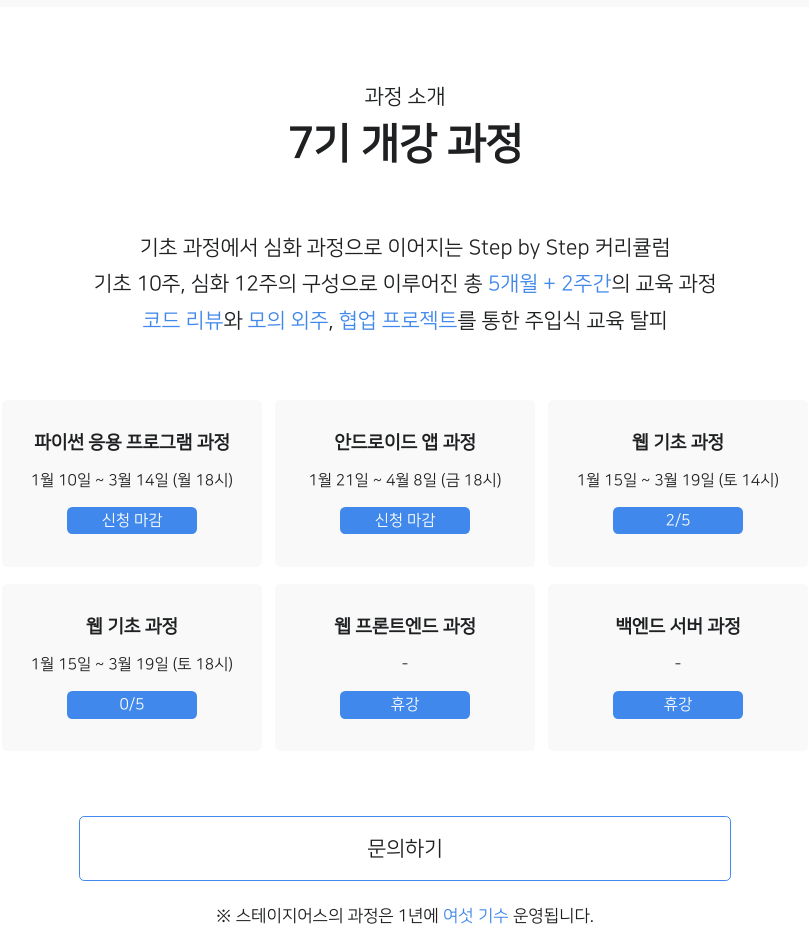
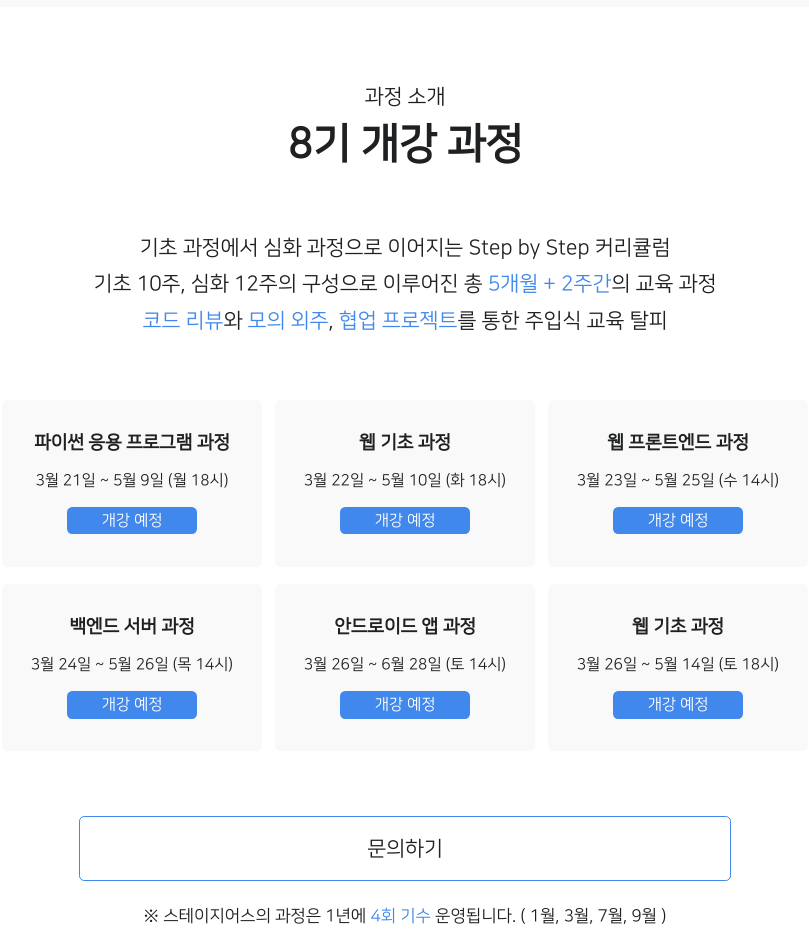
Before and after one commit to Stageus/stageus-website, a website: page index.html in a window 1280 px wide. Shown: the part 1680-2609 px from the top of the page, without its empty margins (235-1044 px from the left). Drawn offline with Linux system fonts and the light colour scheme.

```diff
--- a/index.html
+++ b/index.html
@@ -96,7 +96,7 @@
         <!-- section lecture -->
         <section class="contents white_background">
             <h2 class="content_subtitle">과정 소개</h2>
-            <h1 class="content_title">7기 개강 과정</h1>
+            <h1 id="lecture_generation" class="content_title"></h1>
             <div class="content_explain">
                 <p class="content_value">기초 과정에서 심화 과정으로 이어지는 Step by Step 커리큘럼</p>
                 <p class="content_value">기초 10주, 심화 12주의 구성으로 이루어진 총 <span>5개월 + 2주간</span>의 교육 과정</p>
@@ -140,7 +140,7 @@
                 <a id="lecture_button" href="https://open.kakao.com/o/sFu0jAwd">문의하기</a>
             </div>
             <div id="lecture_notice_box">
-                <p class="lecture_notice">※ 스테이지어스의 과정은 1년에 <span>여섯 기수</span> 운영됩니다.</p>
+                <p class="lecture_notice">※ 스테이지어스의 과정은 1년에 <span>4회 기수</span> 운영됩니다. ( 1월, 3월, 7월, 9월 )</p>
                 <p class="lecture_notice">※ 대학생 시험기간이 포함된 기수는 <span>쉬는주 2주</span>가 포함됩니다.</p>
             </div>
         </section>
@@ -323,44 +323,51 @@
     <script>
         window.onload = () => {
 
+            // lecutre 기수 삽입
+            const lectureGeneration = document.getElementById("lecture_generation");
+            lectureGeneration.innerHTML = lecture.generation + "기 개강 과정"
+
             // Lecture 명 삽입
-            let lectureName = document.getElementsByClassName("lecture_title");
+            const lectureName = document.getElementsByClassName("lecture_title");
             [...lectureName].forEach((item, index) => {
                 item.innerHTML = lecture.information[index].name;
             })
 
             // Lecture 기간 삽입
-            let lectureDuration = document.getElementsByClassName("lecture_info");
+            const lectureDuration = document.getElementsByClassName("lecture_info");
             [...lectureDuration].forEach((item, index) => {
                 item.innerHTML = lecture.information[index].duration;
             })
 
             // Lecture 수강 인원 삽입
-            let lectureNumber = document.getElementsByClassName("lecture_empty");
+            const lectureNumber = document.getElementsByClassName("lecture_empty");
             [...lectureNumber].forEach((item, index) => {
-                if (lecture.information[index].number == -1) {
-                    item.innerHTML = "휴강";
-                } else if (lecture.information[index].number == 5) {
-                    item.innerHTML = "신청 마감";
-                } else {
-                    item.innerHTML = (lecture.information[index].number) + "/5";
-                }
+                setLectureNumber(item, index);
             })
         }
 
-        // Lecture 파트 문구 변경 이벤트
+        // Lecture Mouse Enter Event
         const lectureMouseOverEvent = (index) => {
             let list = document.getElementsByClassName("lecture_empty");
             list[index].innerHTML = "상세 커리큘럼";
         }
+
+        // Lecture Moude Leave Event
         const lectureMouseLeaveEvent = (index) => {
             let list = document.getElementsByClassName("lecture_empty");
+            setLectureNumber(list[index], index);
+        }
+
+        // 수강 인원 삽입 함수
+        const setLectureNumber = (item, index) => {
             if (lecture.information[index].number == -1) {
-                list[index].innerHTML = "휴강";
+                item.innerHTML = "휴강";
+            } else if (lecture.information[index].number == -2) {
+                item.innerHTML = "개강 예정";
             } else if (lecture.information[index].number == 5) {
-                list[index].innerHTML = "신청 마감";
+                item.innerHTML = "신청 마감";
             } else {
-                list[index].innerHTML = (lecture.information[index].number) + "/5";
+                item.innerHTML = (lecture.information[index].number) + "/5";
             }
         }
     </script>
--- a/public/css/management.css
+++ b/public/css/management.css
@@ -91,6 +91,10 @@
     border-spacing: 0;
 }
 
+.table_row {
+    background-color: #4088eb;
+}
+
 .table_column_title {
     background-color: #4088eb;
     color: white;
--- a/public/js/data.js
+++ b/public/js/data.js
@@ -1,35 +1,35 @@
 const lecture = {
-    "generation": 7,
+    "generation": 8,
     "information": [
         {
             "name": "파이썬 응용 프로그램 과정",
-            "duration": "1월 10일 ~ 3월 14일 (월 18시)",
-            "number": 5
+            "duration": "3월 21일 ~ 5월 9일 (월 18시)",
+            "number": -2
+        },
+        {
+            "name": "웹 기초 과정",
+            "duration": "3월 22일 ~ 5월 10일 (화 18시)",
+            "number": -2
+        },
+        {
+            "name": "웹 프론트엔드 과정",
+            "duration": "3월 23일 ~ 5월 25일 (수 14시)",
+            "number": -2
+        },
+        {
+            "name": "백엔드 서버 과정",
+            "duration": "3월 24일 ~ 5월 26일 (목 14시)",
+            "number": -2
         },
         {
             "name": "안드로이드 앱 과정",
-            "duration": "1월 21일 ~ 4월 8일 (금 18시)",
-            "number": 5
+            "duration": "3월 26일 ~ 6월 28일 (토 14시)",
+            "number": -2
         },
         {
             "name": "웹 기초 과정",
-            "duration": "1월 15일 ~ 3월 19일 (토 14시)",
-            "number": 2
-        },
-        {
-            "name": "웹 기초 과정",
-            "duration": "1월 15일 ~ 3월 19일 (토 18시)",
-            "number": 0
-        },
-        {
-            "name": "웹 프론트엔드 과정",
-            "duration": "-",
-            "number": -1
-        },
-        {
-            "name": "백엔드 서버 과정",
-            "duration": "-",
-            "number": -1
+            "duration": "3월 26일 ~ 5월 14일 (토 18시)",
+            "number": -2
         }
     ]
 };
```
Also changed, not shown: html/management.html (+16 -42 lines).
